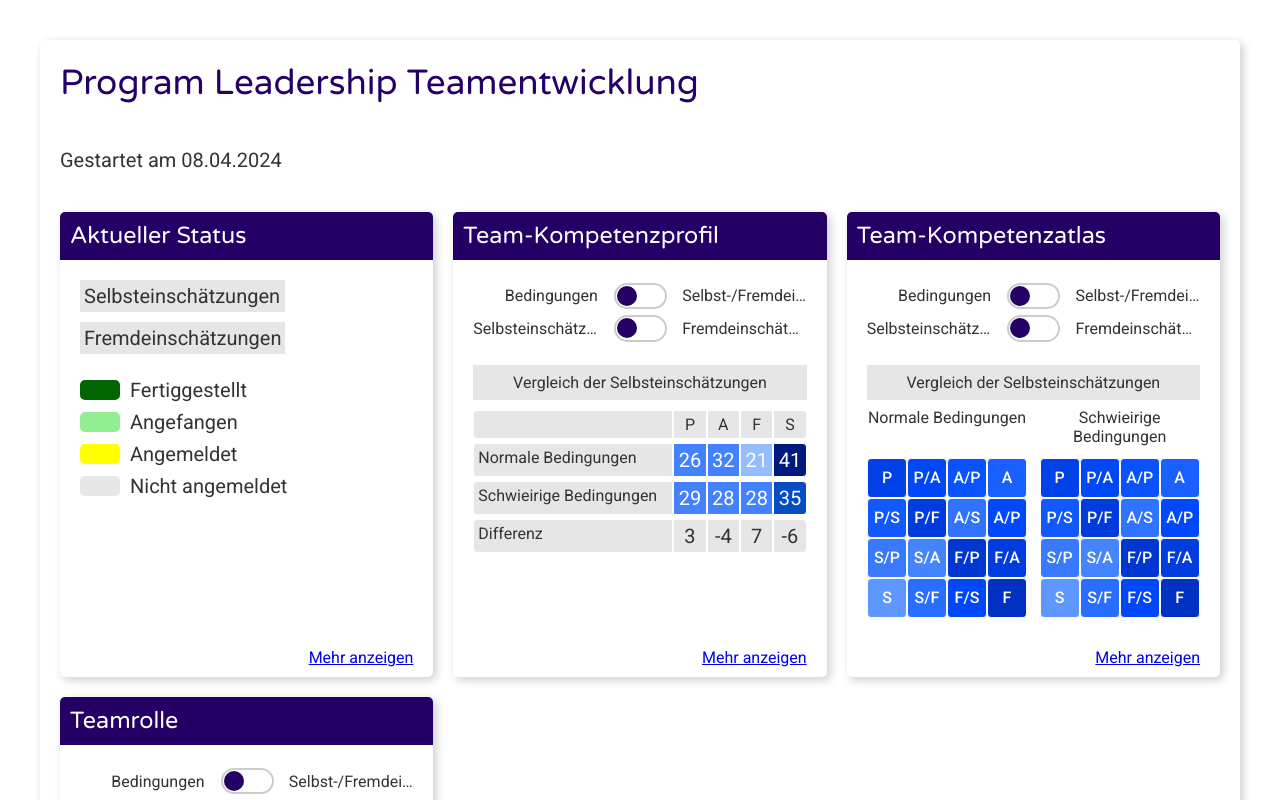
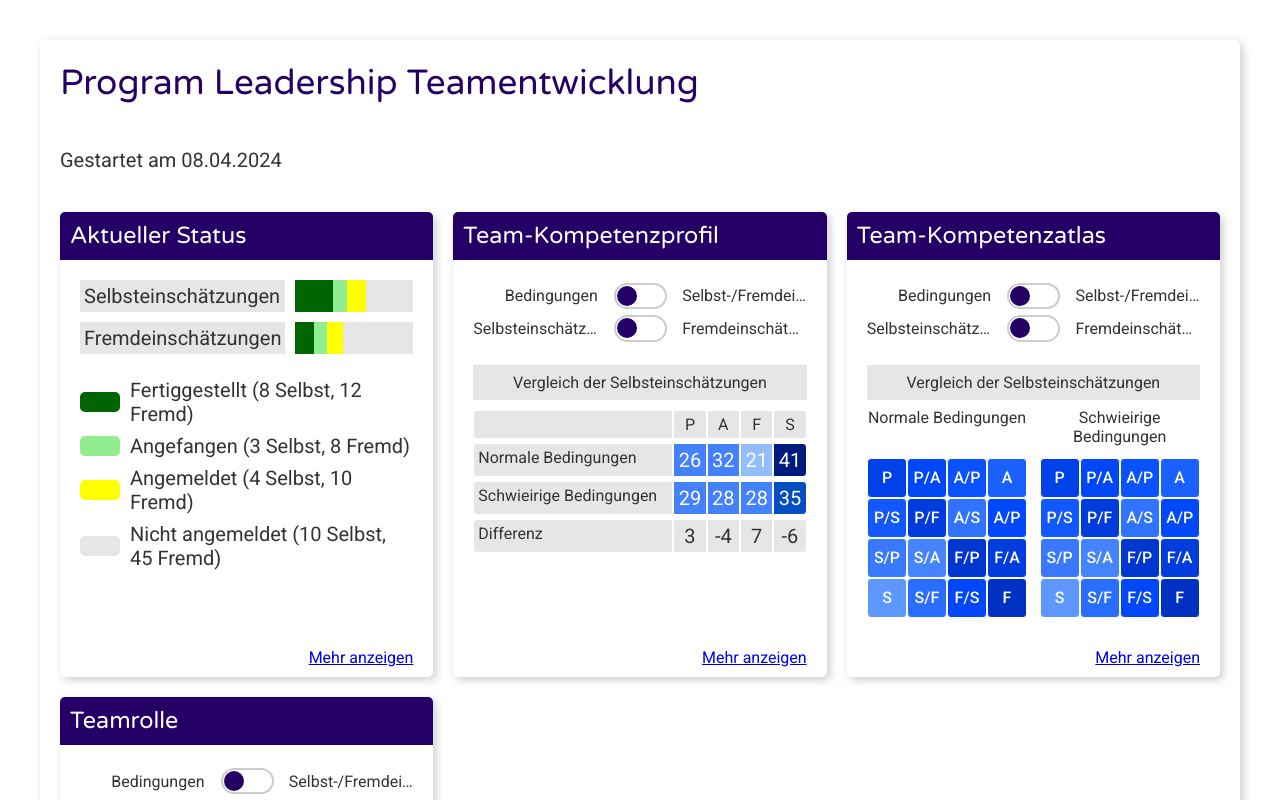
Before and after one commit to stbuhr/consultant-dashboard, an Angular app: page / in a window 1280 px wide. Shown: the top 800 px of the page. Built offline with nearby package versions, Linux system fonts and the light colour scheme.

Commit message:
Competed status widget

```diff
--- a/src/app/statistics-line/statistics-line.component.html
+++ b/src/app/statistics-line/statistics-line.component.html
@@ -1,4 +1,4 @@
 <div class="ready" [style.width]="readyWidth()"></div>
 <div class="started" [style.width]="startedWidth()"></div>
 <div class="registered" [style.width]="registeredWidth()"></div>
-<div class="not-registered"></div>
+<div class="not-registered" [style.width]="notRegisteredWidth()"></div>
--- a/src/app/statistics-line/statistics-line.component.scss
+++ b/src/app/statistics-line/statistics-line.component.scss
@@ -1,5 +1,5 @@
 :host {
-  display: block;
+  display: flex;
   width: 100%;
   height: 100%;
 }
--- a/src/app/statistics-line/statistics-line.component.ts
+++ b/src/app/statistics-line/statistics-line.component.ts
@@ -25,4 +25,12 @@ export class StatisticsLineComponent {
   registeredWidth = computed(
     () => `${(this.registered() / this.total()) * 100}%`
   );
+  notRegisteredWidth = computed(
+    () =>
+      `${
+        ((this.total() - this.registered() - this.ready() - this.started()) /
+          this.total()) *
+        100
+      }%`
+  );
 }
--- a/src/app/team-statistics-widget/team-statistics-widget.component.html
+++ b/src/app/team-statistics-widget/team-statistics-widget.component.html
@@ -9,24 +9,31 @@
     ></app-statistics-line>
   </div>
   <div class="title">Fremdeinschätzungen</div>
-  <div class="graph"><app-statistics-line></app-statistics-line></div>
+  <div class="graph">
+    <app-statistics-line
+      [ready]="12"
+      [started]="8"
+      [registered]="10"
+      [total]="75"
+    ></app-statistics-line>
+  </div>
 </div>
 
 <div class="legend">
   <div class="legend-item">
     <div class="color ready"></div>
-    <div class="text">Fertiggestellt</div>
+    <div class="text">Fertiggestellt (8 Selbst, 12 Fremd)</div>
   </div>
   <div class="legend-item">
     <div class="color started"></div>
-    <div class="text">Angefangen</div>
+    <div class="text">Angefangen (3 Selbst, 8 Fremd)</div>
   </div>
   <div class="legend-item">
     <div class="color registered"></div>
-    <div class="text">Angemeldet</div>
+    <div class="text">Angemeldet (4 Selbst, 10 Fremd)</div>
   </div>
   <div class="legend-item">
     <div class="color"></div>
-    <div class="text">Nicht angemeldet</div>
+    <div class="text">Nicht angemeldet (10 Selbst, 45 Fremd)</div>
   </div>
 </div>
```
